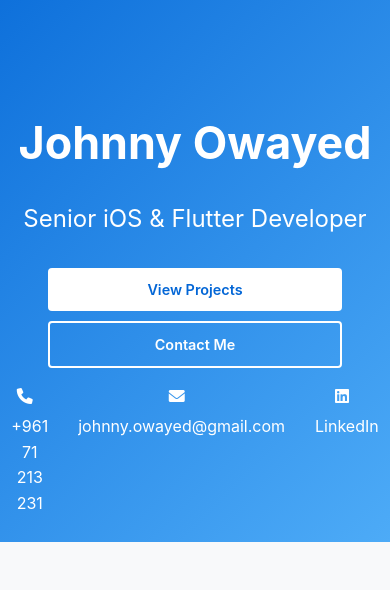
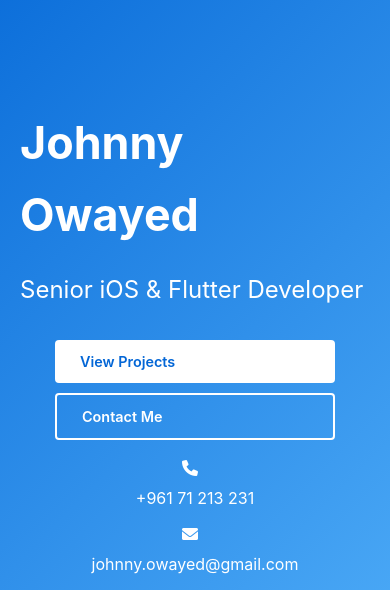
Before and after one commit to johnnyowayed/johnnyowayed.github.io, a plain HTML site: page index.html in a window 390 px wide. Shown: the part 230-820 px from the top of the page. Drawn offline with Linux system fonts and the light colour scheme.

Commit message:
Update index.html

```diff
--- a/index.html
+++ b/index.html
@@ -604,6 +604,8 @@
 
         /* Responsive */
         @media (max-width: 992px) {
+
+
             .contact-grid {
                 grid-template-columns: 1fr;
             }
@@ -615,8 +617,8 @@
             }
 
             .hero-content {
-                text-align: center;
-                margin-top: -10px; /* Negative margin to pull content up */
+/*                 text-align: center; */
+                margin-top: 0; /* Negative margin to pull content up */
             }
 
             .hero-buttons {
@@ -624,7 +626,17 @@
             }
 
             .contact-info {
+                flex-direction: column;
+                align-items: center;
+                gap: 10px; /* Reduced gap between items */
+                width: 100%; /* Ensure full width */
+                margin-top: 15px;flex-direction: column;
+            }
+
+            .contact-item {
+                width: 100%;
                 justify-content: center;
+                margin-bottom: 5px;
             }
 
             .hero {
```
